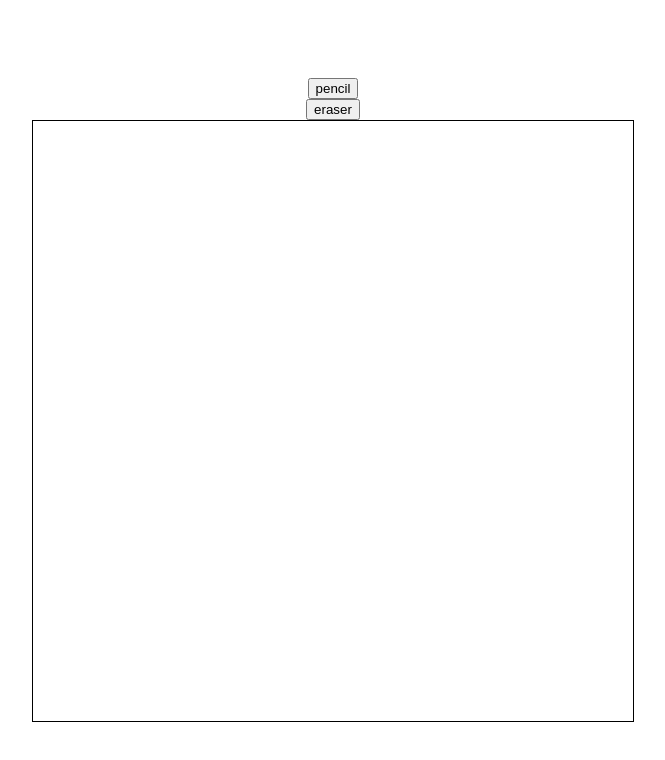
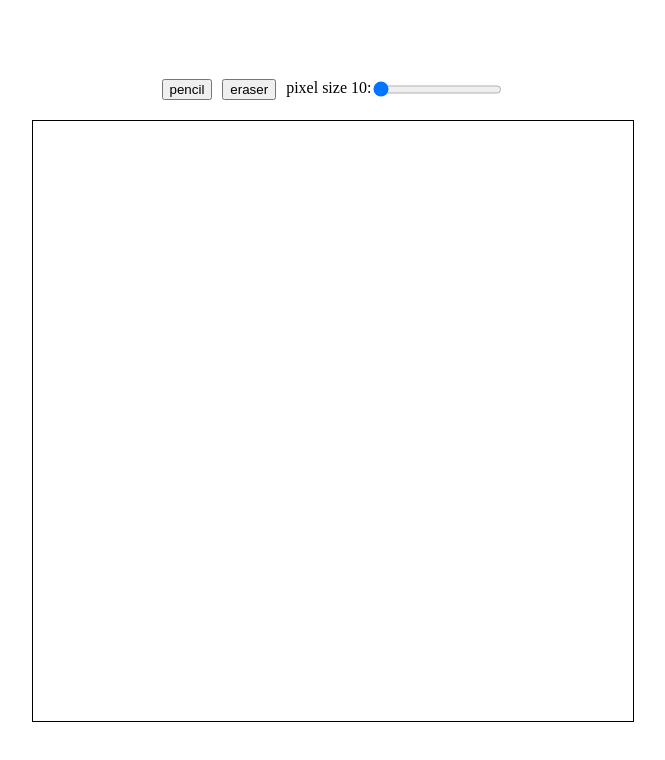
Before and after one commit to KamiC6238/ayanami, a Vue app: page / in a window 1280 px wide. Shown: the top 760 px of the page, without its empty margins (307-972 px from the left). Built offline with nearby package versions, Linux system fonts and the light colour scheme.

Commit message:
feat: add pixel size range slider

```diff
--- a/src/App.vue
+++ b/src/App.vue
@@ -1,6 +1,6 @@
 <script setup lang="ts">
 import { CSSProperties, onMounted, ref, useTemplateRef } from 'vue'
-import { useCanvasStore, useToolsStore } from '@/store'
+import { useCanvasStore, usePixelStore, useToolsStore } from '@/store'
 import { useEraser, usePencil } from '@/hooks'
 import { ToolTypeEnum } from '@/types';
 
@@ -14,6 +14,7 @@ const canvasStyle = ref<CSSProperties>({
 
 const { setToolType } = useToolsStore()
 const { setCanvas } = useCanvasStore()
+const pixelStore = usePixelStore()
 
 usePencil()
 useEraser()
@@ -24,12 +25,30 @@ onMounted(() => {
     setToolType(ToolTypeEnum.Pencil)
   }
 })
+
+const onPixelSizeChange = (e: Event) => {
+  pixelStore.setPixelSize(Number((e.target as HTMLInputElement).value))
+}
 </script>
 
 <template>
   <div class="container">
-    <button @click="setToolType(ToolTypeEnum.Pencil)">pencil</button>
-    <button @click="setToolType(ToolTypeEnum.Eraser)">eraser</button>
+    <div style="display: flex; margin-bottom: 20px;">
+      <button style="margin-right: 10px" @click="setToolType(ToolTypeEnum.Pencil)">pencil</button>
+      <button style="margin-right: 10px" @click="setToolType(ToolTypeEnum.Eraser)">eraser</button>
+      <div style="display: flex;">
+        <span>pixel size {{ pixelStore.pixelSize }}: </span>
+        <input
+          type="range"
+          id='pixelSize'
+          min="10"
+          max="100"
+          value="10"
+          step="10"
+          @input="onPixelSizeChange"
+        />
+      </div>
+    </div>
     <canvas ref="canvas" :style="canvasStyle" />
   </div>
 </template>
--- a/src/store/pixel.ts
+++ b/src/store/pixel.ts
@@ -101,6 +101,7 @@ export const usePixelStore = defineStore('pixel', () => {
   }
 
   return {
+    pixelSize,
     erasePixel,
     drawPixel,
     drawHoverPixel,
```
